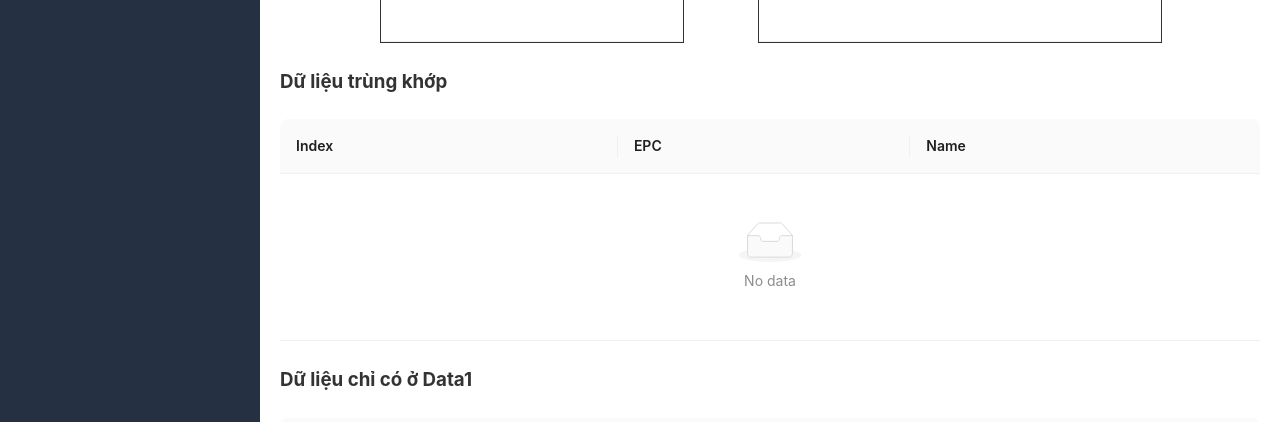
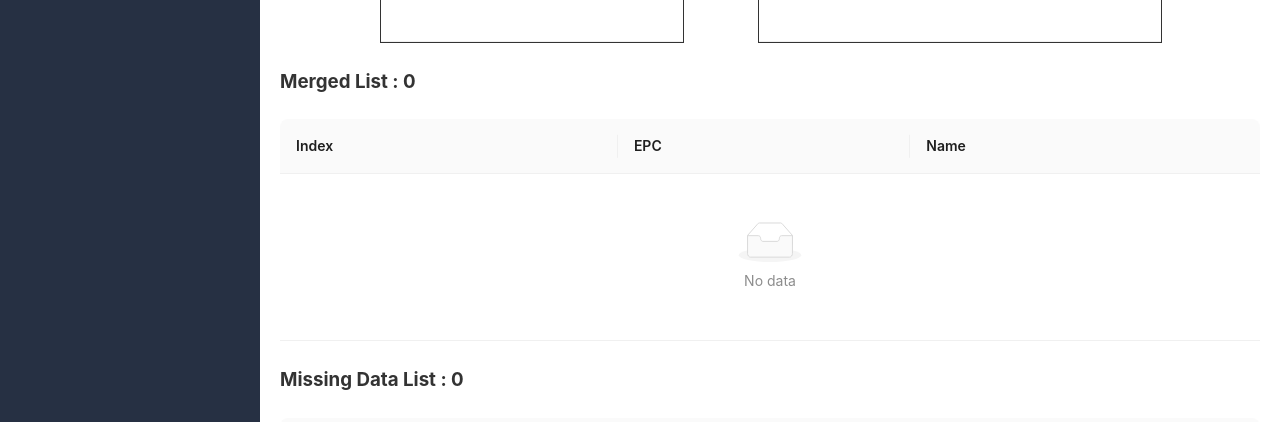
Before and after one commit to thanhyarn/nextwaves_tool, a React (Create React App) app: page /merge in a window 1280 px wide. Shown: the part 375-797 px from the top of the page. Built offline with nearby package versions, Linux system fonts and the light colour scheme.

Commit message:
Add files via upload

```diff
--- a/src/components/MergeExcel/index.js
+++ b/src/components/MergeExcel/index.js
@@ -8,9 +8,7 @@ const MergeExcel = () => {
   const [listExcel2, setListExcel2] = useState([]);
 
   const [mergedList, setMergedList] = useState([]);
-  const [onlyInList1, setOnlyInList1] = useState([]);
-  const [onlyInList2, setOnlyInList2] = useState([]);
-  const [notInEither, setNotInEither] = useState([]);
+  const [missingDataList, setMissingDataList] = useState([]);
 
   const columns = [
     {
@@ -36,7 +34,7 @@ const MergeExcel = () => {
     },
     {
       title: "Name",
-      name: "name",
+      dataIndex: "name",
     },
   ];
 
@@ -64,7 +62,13 @@ const MergeExcel = () => {
     });
 
     // Return the merged and missing data arrays
-    return { mergedList, missingDataList };
+    // return { mergedList, missingDataList };
+
+    console.log(mergedList);
+    console.log(missingDataList);
+
+    setMergedList(mergedList);
+    setMissingDataList(missingDataList);
   };
 
   const handleFileChangeExcel1 = (event) => {
@@ -215,17 +219,15 @@ const MergeExcel = () => {
             />
           </Space>
         </Space>
-        <h3 style={{ color: "#333" }}>Dữ liệu trùng khớp</h3>
+        <h3 style={{ color: "#333" }}>
+          Merged List : {mergedList.length || 0}
+        </h3>
         <Table columns={columnsMerge} dataSource={mergedList} />
 
-        <h3 style={{ color: "#333" }}>Dữ liệu chỉ có ở Data1</h3>
-        <Table columns={columnsMerge} dataSource={onlyInList1} />
-
-        <h3 style={{ color: "#333" }}>Dữ liệu chỉ có ở Data2</h3>
-        <Table columns={columnsMerge} dataSource={onlyInList2} />
-
-        <h3 style={{ color: "#333" }}>Dữ liệu còn thiếu của cả 2</h3>
-        <Table columns={columnsMerge} dataSource={notInEither} />
+        <h3 style={{ color: "#333" }}>
+          Missing Data List : {missingDataList.length || 0}
+        </h3>
+        <Table columns={columnsMerge} dataSource={missingDataList} />
       </Space>
     </>
   );
```
